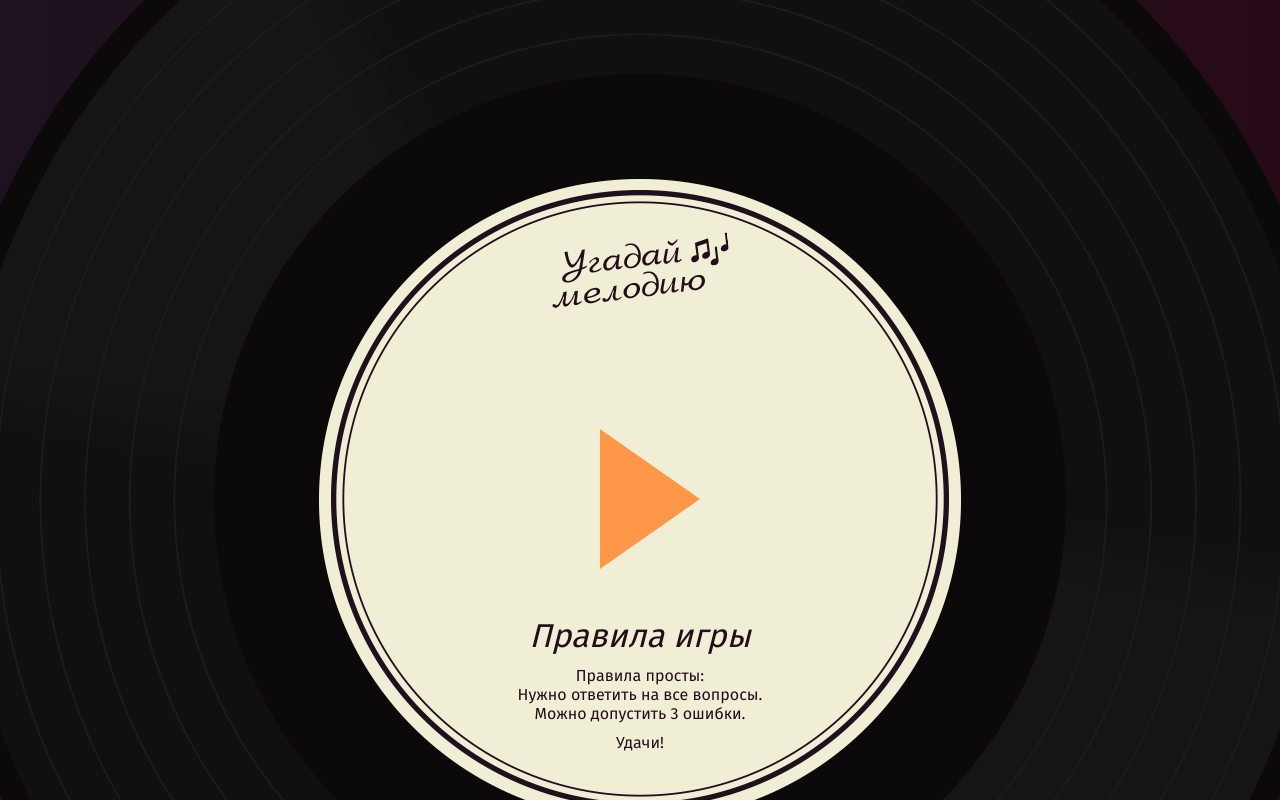
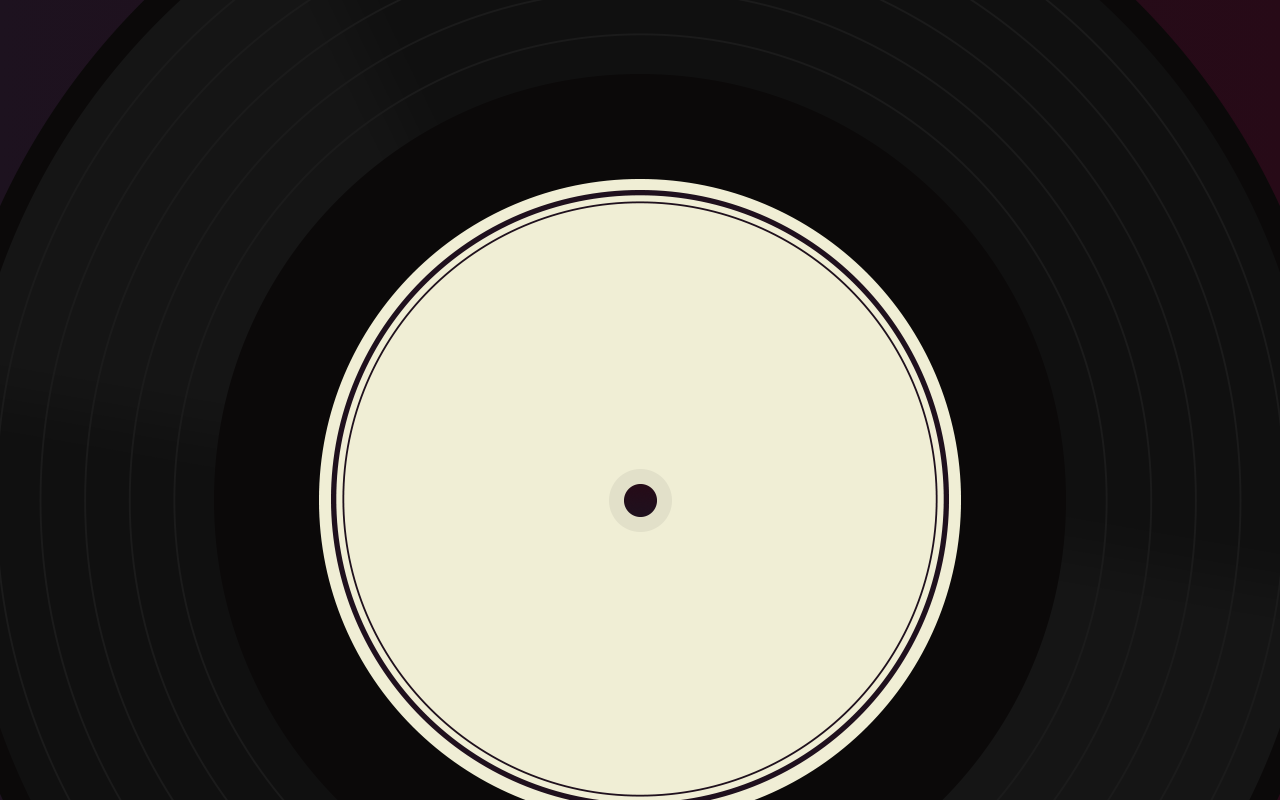
Before and after one commit to Shaktyka/4660-guess-melody-4, a React app: page /artist in a window 1280 px wide. Shown: the top 800 px of the page. Built offline with nearby package versions, Linux system fonts and the light colour scheme.

Commit message:
Добавляет простой dev-роутинг

```diff
--- a/src/components/App/app.jsx
+++ b/src/components/App/app.jsx
@@ -1,6 +1,10 @@
 import React from 'react';
 import PropTypes from 'prop-types';
+import {BrowserRouter, Route, Switch} from 'react-router-dom';
+
 import WelcomeScreen from '../welcome-screen/welcome-screen.jsx';
+import GameArtist from '../game-artist/game-artist.jsx';
+import GameGenre from '../game-genre/game-genre.jsx';
 
 const welcomeButtonClickHandler = () => {};
 
@@ -8,10 +12,22 @@ const App = (props) => {
   const {errorsAmount} = props;
 
   return (
-    <WelcomeScreen
-      errors={errorsAmount}
-      welcomeButtonClickHandler={welcomeButtonClickHandler}
-    />
+    <BrowserRouter>
+      <Switch>
+        <Route exact path="/">
+          <WelcomeScreen
+            errors={errorsAmount}
+            welcomeButtonClickHandler={welcomeButtonClickHandler}
+          />
+        </Route>
+        <Route exact path="/dev-artist">
+          <GameArtist />
+        </Route>
+        <Route exact path="/dev-genre">
+          <GameGenre />
+        </Route>
+      </Switch>
+    </BrowserRouter>
   );
 };
 
```
